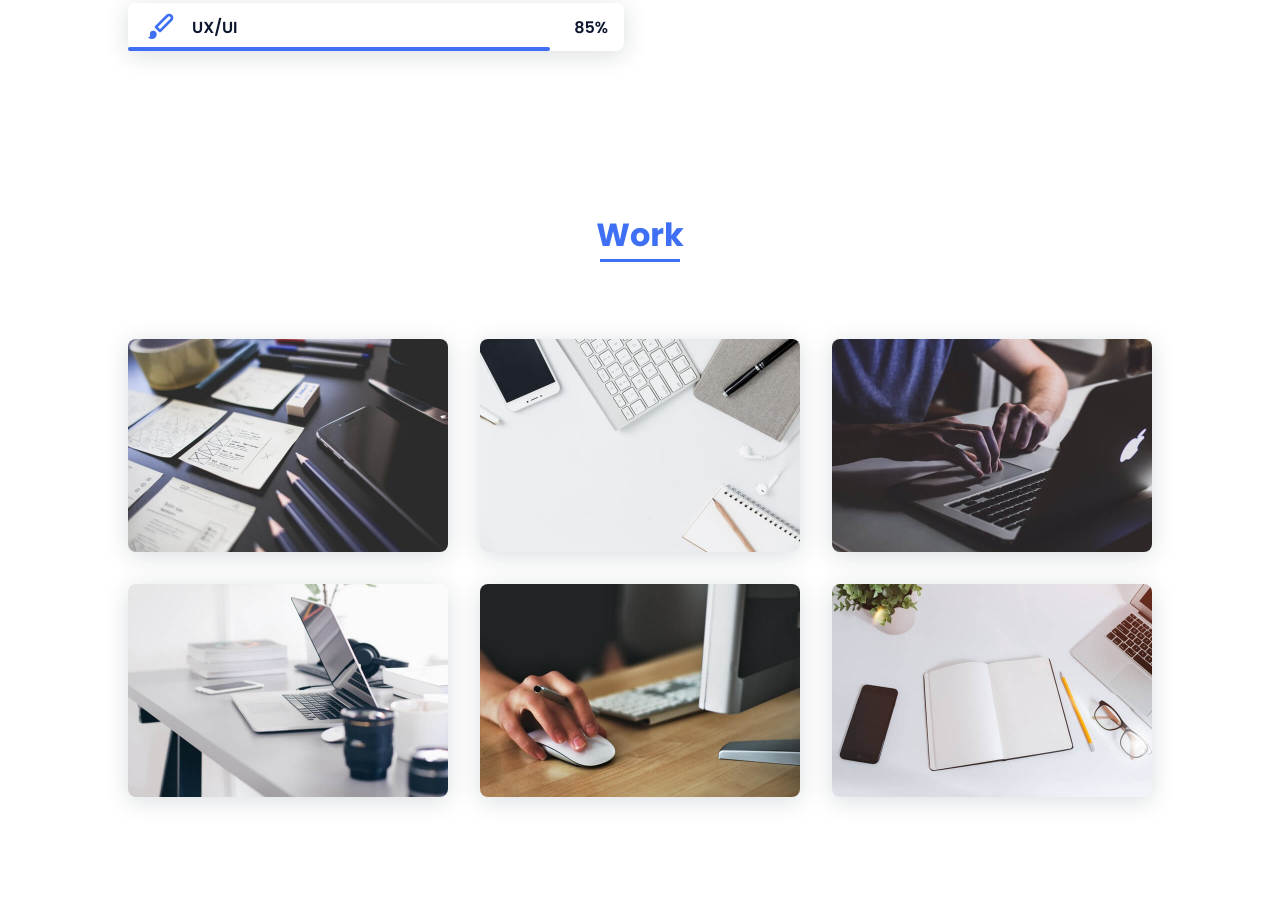
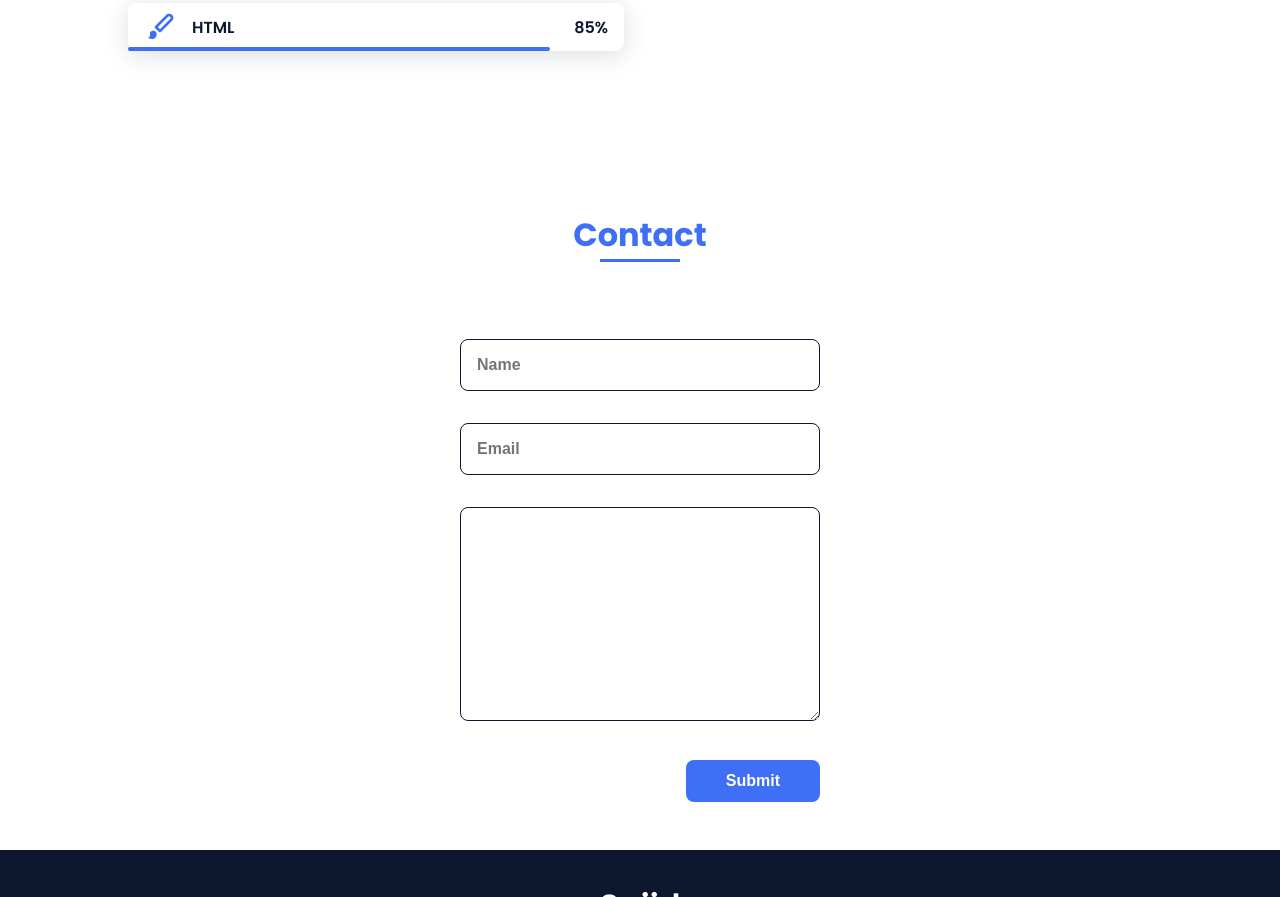
Before and after one commit to sajid7053/sajid7053.github.io, a plain HTML site: page index.html in a window 1280 px wide. Shown: the part 1903-2800 px from the top of the page. Drawn offline with nearby package versions, Linux system fonts and the light colour scheme.

Commit message:
minor changes

```diff
--- a/index.html
+++ b/index.html
@@ -24,7 +24,6 @@
                         <li class="nav__item"><a href="#home" class="nav__link active">Home</a></li>
                         <li class="nav__item"><a href="#about" class="nav__link">About</a></li>
                         <li class="nav__item"><a href="#skills" class="nav__link">Skills</a></li>
-                        <li class="nav__item"><a href="#work" class="nav__link">Work</a></li>
                         <li class="nav__item"><a href="#contact" class="nav__link">Contact</a></li>
                     </ul>
                 </div>
@@ -121,7 +120,7 @@
                         <div class="skills__data">
                             <div class="skills__names">
                                 <i class='bx bxs-paint skills__icon'></i>
-                                <span class="skills__name">UX/UI</span>
+                                <span class="skills__name">HTML</span>
                             </div>
                             <div class="skills__bar skills__ux">
 
@@ -138,31 +137,6 @@
                 </div>
             </section>
 
-            <!--===== WORK =====-->
-            <section class="work section" id="work">
-                <h2 class="section-title">Work</h2>
-
-                <div class="work__container bd-grid">
-                    <a href="" class="work__img">
-                        <img src="assets/img/work1.jpg" alt="">
-                    </a>
-                    <a href="" class="work__img">
-                        <img src="assets/img/work2.jpg" alt="">
-                    </a>
-                    <a href="" class="work__img">
-                        <img src="assets/img/work3.jpg" alt="">
-                    </a>
-                    <a href="" class="work__img">
-                        <img src="assets/img/work4.jpg" alt="">
-                    </a>
-                    <a href="" class="work__img">
-                        <img src="assets/img/work5.jpg" alt="">
-                    </a>
-                    <a href="" class="work__img">
-                        <img src="assets/img/work6.jpg" alt="">
-                    </a>
-                </div>
-            </section>
 
             <!--===== CONTACT =====-->
             <section class="contact section" id="contact">
@@ -183,11 +157,10 @@
         <footer class="footer">
             <p class="footer__title">Sajid</p>
             <div class="footer__social">
-                <a href="#" class="footer__icon"><i class='bx bxl-facebook' ></i></a>
-                <a href="#" class="footer__icon"><i class='bx bxl-instagram' ></i></a>
-                <a href="#" class="footer__icon"><i class='bx bxl-twitter' ></i></a>
+                <a href="https://www.facebook.com/" target="_blank" class="footer__icon"><i class='bx bxl-facebook' ></i></a>
+                <a href="https://www.instagram.com/" target="_blank" class="footer__icon"><i class='bx bxl-instagram' ></i></a>
+                <a href="https://twitter.com/i/flow/login" target="_blank" class="footer__icon"><i class='bx bxl-twitter' ></i></a>
             </div>
-            <p class="footer__copy">&#169; Bedimcode. All rigths reserved</p>
         </footer>
 
 
```
